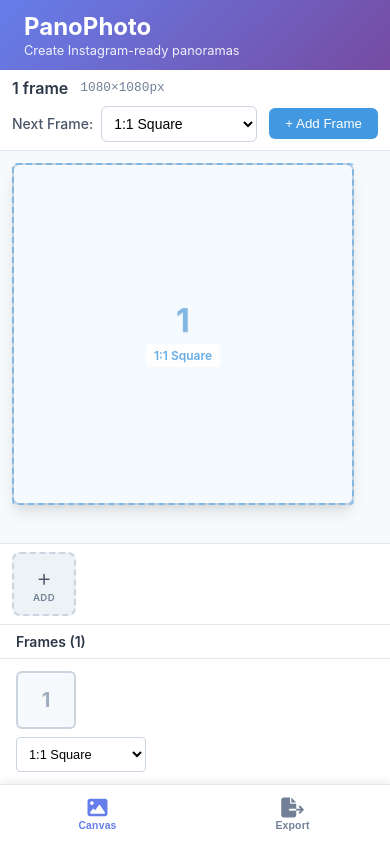
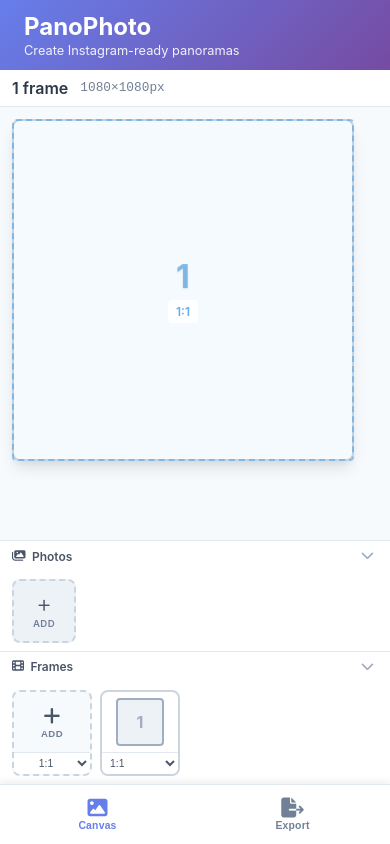
Before and after one commit to ty-davis/panophoto, a Vue app: page / in a window 390 px wide. Built offline with nearby package versions, Linux system fonts and the light colour scheme.

Commit message:
Updated aspect ratios titles and the photos/frames lists are accordions now

```diff
--- a/src/components/CanvasEditor.vue
+++ b/src/components/CanvasEditor.vue
@@ -4,18 +4,6 @@
       <div class="frame-info">
         <span class="frame-count">{{ frames.length }} frame{{ frames.length !== 1 ? 's' : '' }}</span>
         <span class="canvas-size">{{ totalWidth }}×{{ maxHeight }}px</span>
-      </div>
-
-      <div class="frame-controls">
-        <div class="aspect-ratio-selector">
-          <label>Next Frame:</label>
-          <select v-model="selectedAspectRatio">
-            <option v-for="ratio in aspectRatios" :key="ratio.name" :value="ratio.name">
-              {{ ratio.label }}
-            </option>
-          </select>
-        </div>
-        <button @click="addNewFrame" class="btn-primary">+ Add Frame</button>
       </div>
     </div>
 
@@ -34,21 +22,12 @@
 </template>
 
 <script setup lang="ts">
-import { ref } from 'vue'
 import { usePanorama } from '@/composables/usePanorama'
-import { ASPECT_RATIOS, getAspectRatioByName } from '@/utils/aspectRatios'
 import PanoramaCanvas from './PanoramaCanvas.vue'
 import FrameList from './FrameList.vue'
 import ImageTray from './ImageTray.vue'
 
-const { panorama, frames, totalWidth, maxHeight, addFrame } = usePanorama()
-const aspectRatios = ASPECT_RATIOS
-const selectedAspectRatio = ref('square')
-
-const addNewFrame = () => {
-  const aspectRatio = getAspectRatioByName(selectedAspectRatio.value)
-  addFrame(aspectRatio)
-}
+const { panorama, frames, totalWidth, maxHeight } = usePanorama()
 
 const handlePanoramaUpdate = () => {
   // Trigger re-render if needed
@@ -66,12 +45,9 @@ const handlePanoramaUpdate = () => {
 .editor-header {
   display: flex;
   align-items: center;
-  justify-content: space-between;
-  flex-wrap: wrap;
   padding: 0.75rem 1rem;
   background: white;
   border-bottom: 1px solid #e2e8f0;
-  gap: 0.75rem;
   flex-shrink: 0;
 }
 
@@ -92,57 +68,6 @@ const handlePanoramaUpdate = () => {
   font-family: 'Courier New', monospace;
 }
 
-.frame-controls {
-  display: flex;
-  align-items: center;
-  gap: 0.75rem;
-  flex-wrap: wrap;
-}
-
-.aspect-ratio-selector {
-  display: flex;
-  align-items: center;
-  gap: 0.5rem;
-}
-
-.aspect-ratio-selector label {
-  font-weight: 500;
-  color: #4a5568;
-  font-size: 0.875rem;
-  white-space: nowrap;
-}
-
-.aspect-ratio-selector select {
-  padding: 0.5rem;
-  border: 1px solid #cbd5e0;
-  border-radius: 0.375rem;
-  background: white;
-  font-size: 0.875rem;
-  cursor: pointer;
-}
-
-.aspect-ratio-selector select:focus {
-  outline: none;
-  border-color: #4299e1;
-  box-shadow: 0 0 0 3px rgba(66, 153, 225, 0.1);
-}
-
-.btn-primary {
-  padding: 0.5rem 1rem;
-  background: #4299e1;
-  color: white;
-  border: none;
-  border-radius: 0.375rem;
-  font-weight: 500;
-  cursor: pointer;
-  transition: background 0.2s;
-  white-space: nowrap;
-}
-
-.btn-primary:hover {
-  background: #3182ce;
-}
-
 .canvas-container {
   flex: 1;
   display: flex;
@@ -156,19 +81,6 @@ const handlePanoramaUpdate = () => {
 @media (max-width: 768px) {
   .editor-header {
     padding: 0.5rem 0.75rem;
-    gap: 0.5rem;
-  }
-
-  .frame-controls {
-    width: 100%;
-  }
-
-  .aspect-ratio-selector {
-    flex: 1;
-  }
-
-  .aspect-ratio-selector select {
-    flex: 1;
   }
 
   .canvas-container {
--- a/src/components/FrameList.vue
+++ b/src/components/FrameList.vue
@@ -1,19 +1,38 @@
 <template>
-  <div class="frame-list">
-    <div class="frame-list-header">
-      <span>Frames ({{ frames.length }})</span>
+  <div class="frame-tray">
+    <div class="tray-header" @click="collapsed = !collapsed">
+      <span class="tray-title">
+        <i class="fa-solid fa-film"></i> Frames
+      </span>
+      <button class="tray-toggle" :aria-label="collapsed ? 'Expand frames' : 'Collapse frames'">
+        <i class="fa-solid fa-chevron-down" :class="{ rotated: collapsed }"></i>
+      </button>
     </div>
+    <div class="tray-scroll" v-show="!collapsed">
+      <!-- Add frame chip -->
+      <div class="tray-chip add-chip">
+        <button class="add-btn" @click="addNewFrame" title="Add frame">
+          <i class="fa-solid fa-plus"></i>
+          <span>Add</span>
+        </button>
+        <select v-model="selectedAspectRatio" class="add-ratio-select" @click.stop>
+          <option v-for="ratio in aspectRatios" :key="ratio.name" :value="ratio.name">
+            {{ ratio.label }}
+          </option>
+        </select>
+      </div>
 
-    <div class="frame-items">
+      <!-- Existing frame chips -->
       <div
         v-for="(frame, index) in frames"
         :key="frame.id"
-        class="frame-item"
+        class="tray-chip frame-chip"
       >
-        <div class="frame-preview" :style="getFramePreviewStyle(frame)">
-          <span class="frame-number">{{ index + 1 }}</span>
+        <div class="frame-preview-wrap">
+          <div class="frame-preview" :style="getFramePreviewStyle(frame)">
+            <span class="frame-number">{{ index + 1 }}</span>
+          </div>
         </div>
-
         <div class="frame-details">
           <select
             :value="frame.aspectRatio.name"
@@ -24,15 +43,12 @@
               {{ ratio.label }}
             </option>
           </select>
-
           <button
             v-if="frames.length > 1"
             class="frame-delete"
             @click="handleDeleteFrame(frame.id)"
             title="Remove frame"
-          >
-            ×
-          </button>
+          >×</button>
         </div>
       </div>
     </div>
@@ -40,87 +56,182 @@
 </template>
 
 <script setup lang="ts">
+import { ref } from 'vue'
 import { usePanorama } from '@/composables/usePanorama'
-import { ASPECT_RATIOS } from '@/utils/aspectRatios'
+import { ASPECT_RATIOS, getAspectRatioByName } from '@/utils/aspectRatios'
 import type { Frame } from '@/types'
 
-const { frames, removeFrame, updateFrameAspectRatio } = usePanorama()
+const { frames, addFrame, removeFrame, updateFrameAspectRatio } = usePanorama()
 const aspectRatios = ASPECT_RATIOS
+const collapsed = ref(false)
+const selectedAspectRatio = ref('square')
+
+const addNewFrame = () => {
+  addFrame(getAspectRatioByName(selectedAspectRatio.value))
+}
 
 const getFramePreviewStyle = (frame: Frame) => {
-  const maxSize = 60
-  const scale = Math.min(maxSize / frame.aspectRatio.width, maxSize / frame.aspectRatio.height)
-
+  const maxW = 64; const maxH = 48
+  const scale = Math.min(maxW / frame.aspectRatio.width, maxH / frame.aspectRatio.height)
   return {
-    width: `${frame.aspectRatio.width * scale}px`,
+    width:  `${frame.aspectRatio.width  * scale}px`,
     height: `${frame.aspectRatio.height * scale}px`
   }
 }
 
 const handleAspectRatioChange = (frameId: string, event: Event) => {
-  const target = event.target as HTMLSelectElement
-  updateFrameAspectRatio(frameId, target.value)
+  updateFrameAspectRatio(frameId, (event.target as HTMLSelectElement).value)
 }
 
 const handleDeleteFrame = (frameId: string) => {
-  if (confirm('Remove this frame?')) {
-    removeFrame(frameId)
-  }
+  if (confirm('Remove this frame?')) removeFrame(frameId)
 }
 </script>
 
 <style scoped>
-.frame-list {
-  display: flex;
-  flex-direction: column;
+.frame-tray {
   background: white;
   border-top: 1px solid #e2e8f0;
-  max-height: 180px;
   flex-shrink: 0;
 }
 
-.frame-list-header {
-  padding: 0.5rem 1rem;
-  border-bottom: 1px solid #e2e8f0;
+.tray-header {
+  display: flex;
+  align-items: center;
+  justify-content: space-between;
+  padding: 0.375rem 0.75rem;
+  cursor: pointer;
+  user-select: none;
+  border-bottom: 1px solid transparent;
+  transition: background 0.15s;
+}
+.tray-header:hover { background: #f7fafc; }
+
+.tray-title {
+  font-size: 0.75rem;
   font-weight: 600;
-  color: #2d3748;
-  font-size: 0.875rem;
+  color: #4a5568;
+  display: flex;
+  align-items: center;
+  gap: 0.4rem;
 }
 
-.frame-items {
+.tray-toggle {
+  background: none;
+  border: none;
+  cursor: pointer;
+  color: #a0aec0;
+  padding: 0.125rem 0.25rem;
   display: flex;
-  gap: 1rem;
-  padding: 0.75rem 1rem;
+  align-items: center;
+  transition: color 0.15s;
+}
+.tray-toggle:hover { color: #4a5568; }
+.tray-toggle i {
+  transition: transform 0.2s ease;
+}
+.tray-toggle i.rotated { transform: rotate(-180deg); }
+
+.tray-scroll {
+  display: flex;
+  align-items: stretch;
+  gap: 0.5rem;
+  padding: 0.5rem 0.75rem;
   overflow-x: auto;
-  flex: 1;
   -webkit-overflow-scrolling: touch;
+  scrollbar-width: none;
+}
+.tray-scroll::-webkit-scrollbar { display: none; }
+
+/* ── Common chip ─────────────────────────────── */
+.tray-chip {
+  flex-shrink: 0;
+  width: 88px;
+  border-radius: 0.5rem;
+  border: 2px solid #cbd5e0;
+  display: flex;
+  flex-direction: column;
+  overflow: hidden;
 }
 
-.frame-item {
+/* ── Add chip ────────────────────────────────── */
+.add-chip {
+  border-style: dashed;
+  background: #f7fafc;
+  cursor: pointer;
+}
+.add-chip:hover {
+  border-color: #4299e1;
+  background: #ebf8ff;
+}
+
+.add-btn {
+  flex: 1;
   display: flex;
   flex-direction: column;
-  gap: 0.5rem;
-  flex-shrink: 0;
+  align-items: center;
+  justify-content: center;
+  gap: 2px;
+  background: none;
+  border: none;
+  cursor: pointer;
+  padding: 0.5rem 0 0.375rem;
+  color: #4a5568;
+  transition: color 0.15s;
+}
+.add-btn:hover { color: #4299e1; }
+.add-btn i { font-size: 1.2rem; }
+.add-btn span {
+  font-size: 0.6rem;
+  font-weight: 600;
+  text-transform: uppercase;
+  letter-spacing: 0.04em;
+  color: #718096;
+}
+
+.add-ratio-select {
+  width: 100%;
+  border: none;
+  border-top: 1px solid #e2e8f0;
+  padding: 0.25rem 0.25rem;
+  font-size: 0.65rem;
+  background: white;
+  cursor: pointer;
+  color: #4a5568;
+  text-align: center;
+}
+.add-ratio-select:focus { outline: none; }
+
+/* ── Frame chip ──────────────────────────────── */
+.frame-chip {
+  background: white;
+}
+
+.frame-preview-wrap {
+  flex: 1;
+  display: flex;
+  align-items: center;
+  justify-content: center;
+  padding: 0.375rem;
+  min-height: 52px;
 }
 
 .frame-preview {
-  border: 2px solid #cbd5e0;
-  border-radius: 0.375rem;
-  background: #f7fafc;
+  border: 2px solid #a0aec0;
+  border-radius: 0.25rem;
+  background: #edf2f7;
   display: flex;
   align-items: center;
   justify-content: center;
-  transition: all 0.2s;
+  max-width: 100%;
+  transition: border-color 0.15s;
 }
-
-.frame-preview:hover {
+.frame-chip:hover .frame-preview {
   border-color: #4299e1;
-  transform: translateY(-2px);
-  box-shadow: 0 4px 6px -1px rgba(0, 0, 0, 0.1);
 }
 
 .frame-number {
-  font-size: 1.25rem;
+  font-size: 1rem;
   font-weight: 700;
   color: #a0aec0;
 }
@@ -128,59 +239,45 @@ const handleDeleteFrame = (frameId: string) => {
 .frame-details {
   display: flex;
   align-items: center;
-  gap: 0.5rem;
+  border-top: 1px solid #e2e8f0;
 }
 
 .frame-ratio-select {
-  padding: 0.375rem 0.5rem;
-  border: 1px solid #cbd5e0;
-  border-radius: 0.25rem;
+  flex: 1;
+  min-width: 0;
+  border: none;
+  padding: 0.25rem 0.25rem;
+  font-size: 0.65rem;
   background: white;
-  font-size: 0.75rem;
   cursor: pointer;
-  flex: 1;
-  min-width: 100px;
+  color: #4a5568;
 }
-
-.frame-ratio-select:focus {
-  outline: none;
-  border-color: #4299e1;
-  box-shadow: 0 0 0 2px rgba(66, 153, 225, 0.1);
-}
+.frame-ratio-select:focus { outline: none; }
 
 .frame-delete {
-  width: 1.75rem;
-  height: 1.75rem;
-  background: #e53e3e;
-  color: white;
+  width: 24px;
+  min-width: 24px;
+  height: 24px;
+  background: none;
+  color: #e53e3e;
   border: none;
-  border-radius: 0.25rem;
-  font-size: 1.25rem;
+  border-left: 1px solid #e2e8f0;
+  font-size: 1rem;
   line-height: 1;
   cursor: pointer;
   display: flex;
   align-items: center;
   justify-content: center;
-  flex-shrink: 0;
+  padding: 0;
+  transition: background 0.15s, color 0.15s;
 }
-
 .frame-delete:hover {
-  background: #c53030;
+  background: #fff5f5;
+  color: #c53030;
 }
 
 @media (max-width: 768px) {
-  .frame-list {
-    max-height: 160px;
-  }
-
-  .frame-delete {
-    width: 2rem;
-    height: 2rem;
-  }
-
-  .frame-ratio-select {
-    padding: 0.5rem;
-    font-size: 0.8rem;
-  }
+  .tray-chip { width: 80px; }
+  .frame-delete { width: 28px; min-width: 28px; height: 28px; }
 }
 </style>
--- a/src/components/ImageTray.vue
+++ b/src/components/ImageTray.vue
@@ -1,6 +1,14 @@
 <template>
   <div class="image-tray">
-    <div class="tray-scroll">
+    <div class="tray-header" @click="collapsed = !collapsed">
+      <span class="tray-title">
+        <i class="fa-solid fa-images"></i> Photos
+      </span>
+      <button class="tray-toggle" :aria-label="collapsed ? 'Expand photos' : 'Collapse photos'">
+        <i class="fa-solid fa-chevron-down" :class="{ rotated: collapsed }"></i>
+      </button>
+    </div>
+    <div class="tray-scroll" v-show="!collapsed">
       <!-- Upload chip – acts as a file input label -->
       <label class="tray-chip upload-chip" title="Add photos">
         <input
@@ -29,11 +37,13 @@
 </template>
 
 <script setup lang="ts">
+import { ref } from 'vue'
 import { useImageStore } from '@/composables/useImageStore'
 import { usePanorama } from '@/composables/usePanorama'
 import { useCanvas } from '@/composables/useCanvas'
 
 const emit = defineEmits<{ placed: [] }>()
+const collapsed = ref(false)
 
 const { images, addImages, removeImage } = useImageStore()
 const { panorama } = usePanorama()
@@ -65,6 +75,42 @@ const handleRemove = (imageId: string) => {
   /* hidden on desktop – the left sidebar handles images there */
   display: none;
 }
+
+.tray-header {
+  display: flex;
+  align-items: center;
+  justify-content: space-between;
+  padding: 0.375rem 0.75rem;
+  cursor: pointer;
+  user-select: none;
+  transition: background 0.15s;
+}
+.tray-header:hover { background: #f7fafc; }
+
+.tray-title {
+  font-size: 0.75rem;
+  font-weight: 600;
+  color: #4a5568;
+  display: flex;
+  align-items: center;
+  gap: 0.4rem;
+}
+
+.tray-toggle {
+  background: none;
+  border: none;
+  cursor: pointer;
+  color: #a0aec0;
+  padding: 0.125rem 0.25rem;
+  display: flex;
+  align-items: center;
+  transition: color 0.15s;
+}
+.tray-toggle:hover { color: #4a5568; }
+.tray-toggle i {
+  transition: transform 0.2s ease;
+}
+.tray-toggle i.rotated { transform: rotate(-180deg); }
 
 .tray-scroll {
   display: flex;
--- a/src/utils/aspectRatios.ts
+++ b/src/utils/aspectRatios.ts
@@ -6,28 +6,28 @@ export const ASPECT_RATIOS: AspectRatio[] = [
     ratio: 1,
     width: 1080,
     height: 1080,
-    label: '1:1 Square'
+    label: '1:1'
   },
   {
     name: 'portrait',
     ratio: 4 / 5,
     width: 1080,
     height: 1350,
-    label: '4:5 Portrait'
+    label: '4:5'
   },
   {
     name: 'landscape',
     ratio: 16 / 9,
     width: 1080,
     height: 608,
-    label: '16:9 Landscape'
+    label: '16:9'
   },
   {
     name: 'story',
     ratio: 9 / 16,
     width: 1080,
     height: 1920,
-    label: '9:16 Story'
+    label: '9:16'
   }
 ]
 
```
